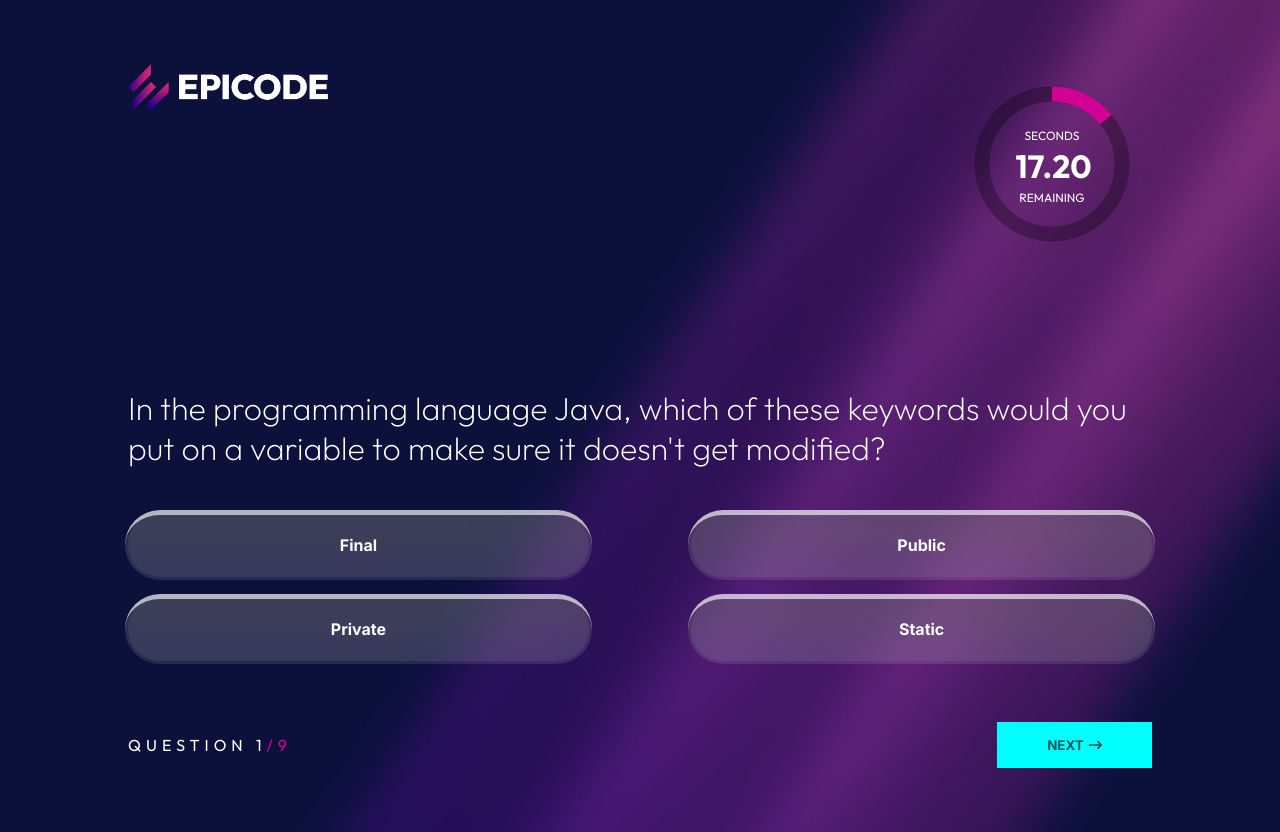
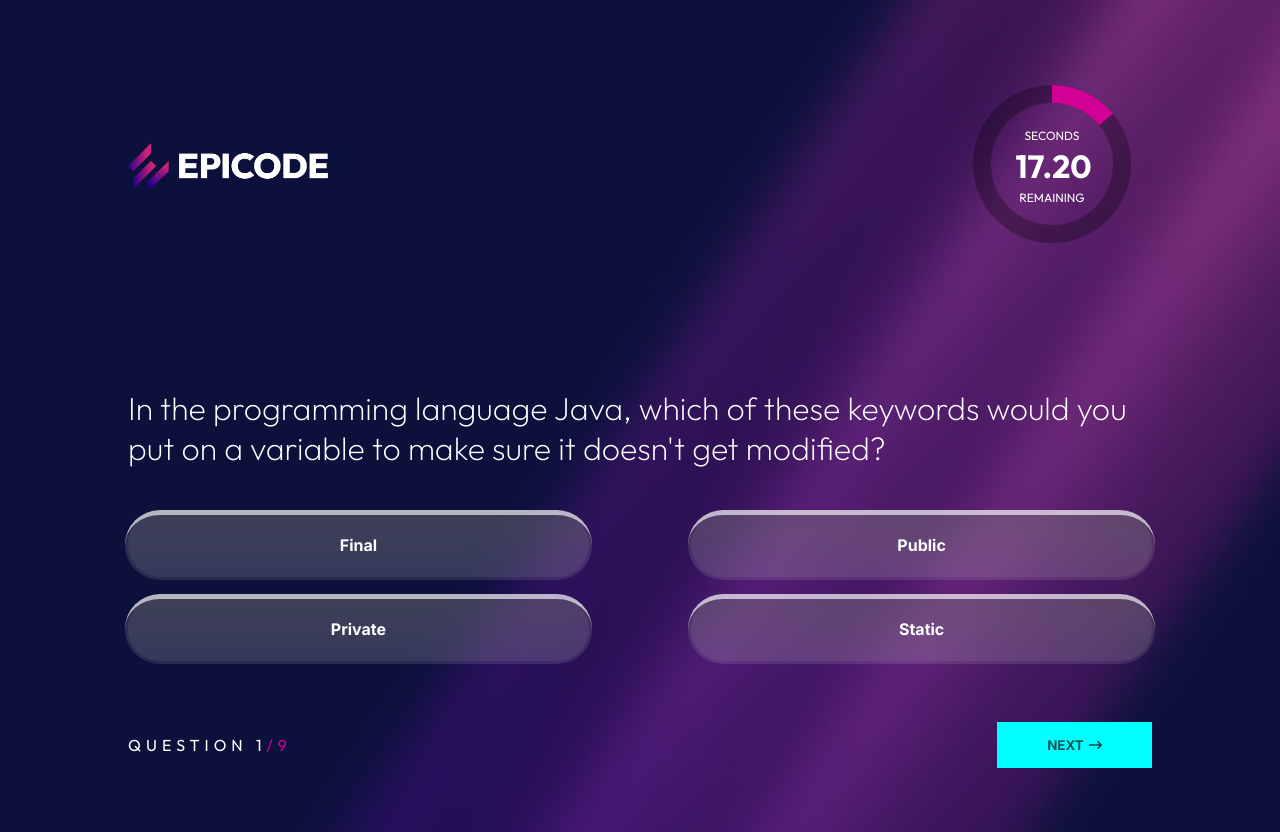
Before and after one commit to lwtrix/ep-benchmark, a website with bundled scripts: page pages/benchmark.html in a window 1280 px wide. Both pictures are taken after a click on the button "NEXT". Built offline with nearby package versions, Linux system fonts and the light colour scheme.

Commit message:
minor changes

```diff
--- a/css/benchmark.css
+++ b/css/benchmark.css
@@ -31,6 +31,7 @@ body {
 .header {
     display: flex;
     justify-content: space-between;
+    align-items: center;
 }
 
 .logo {
@@ -73,6 +74,10 @@ body {
     position: absolute;
     left: 0;
     z-index: -1000;
+}
+
+.timer-display .time-remaining {
+    border-radius: 100px;
 }
 
 .warning {
--- a/pages/benchmark.html
+++ b/pages/benchmark.html
@@ -29,9 +29,7 @@
                     cy="100"
                     fill="transparent"
                     stroke="#d20094"
-                    stroke-width="15"
-                    stroke-dasharray="100"
-                    stroke-dashoffset="-10"
+                    stroke-width="18"
                     transform="rotate(-90 100 100)"
                     />
                 </svg>
@@ -42,7 +40,7 @@
                     cy="100"
                     fill="transparent"
                     stroke="rgba(0, 0, 0, 0.287)"
-                    stroke-width="15"
+                    stroke-width="18"
                     />
                 </svg>
             </div>
--- a/scripts/timer.js
+++ b/scripts/timer.js
@@ -83,7 +83,7 @@ const newTimer  = new Timer(durationDisplay, nextBtn, {
         perimeter * timeLeft / timerDuration) - perimeter
     },
     onComplete() {
-        console.log('Timer Stopped')
+        this.resetTimer()
     }
 });
 
```
